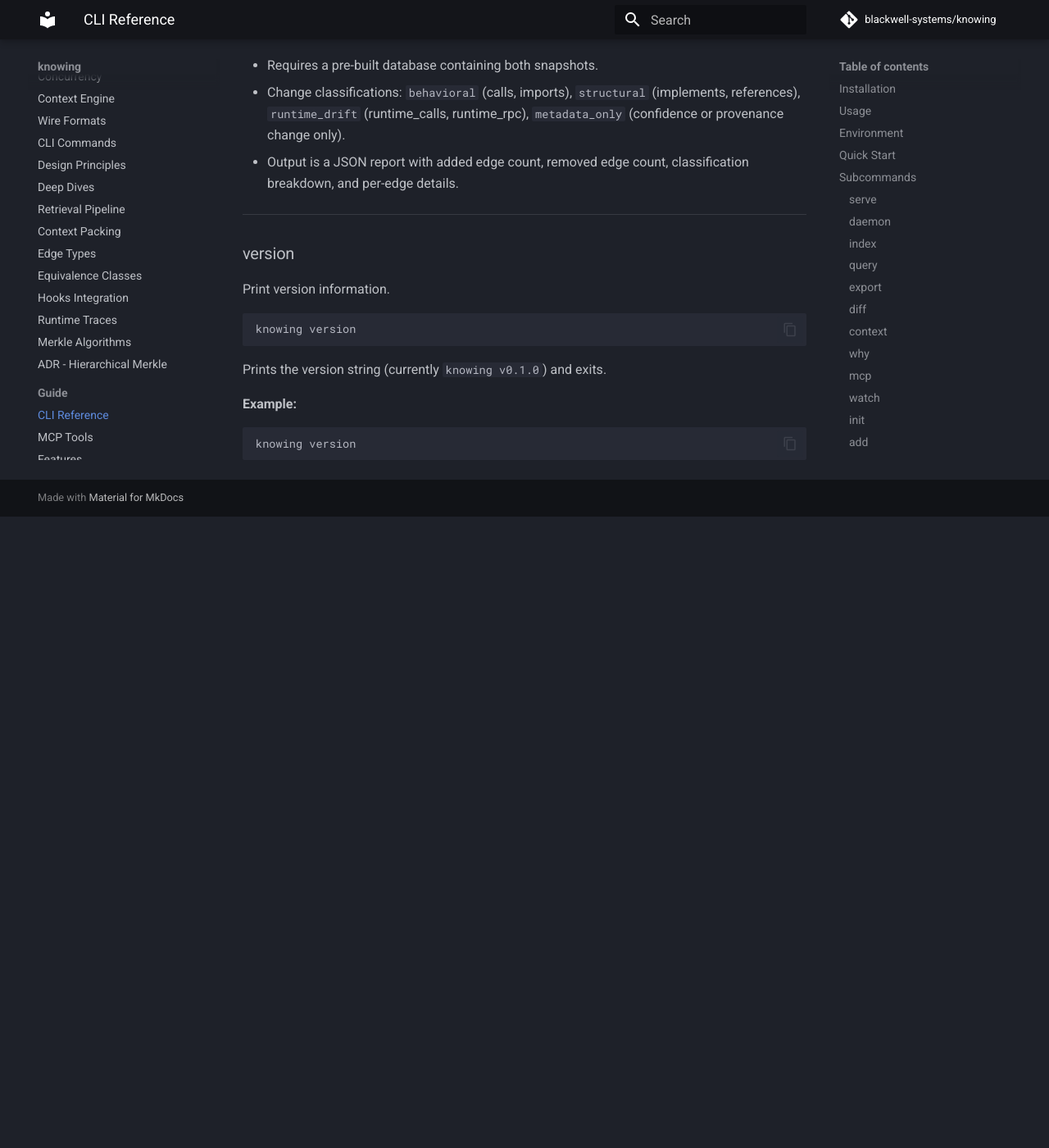
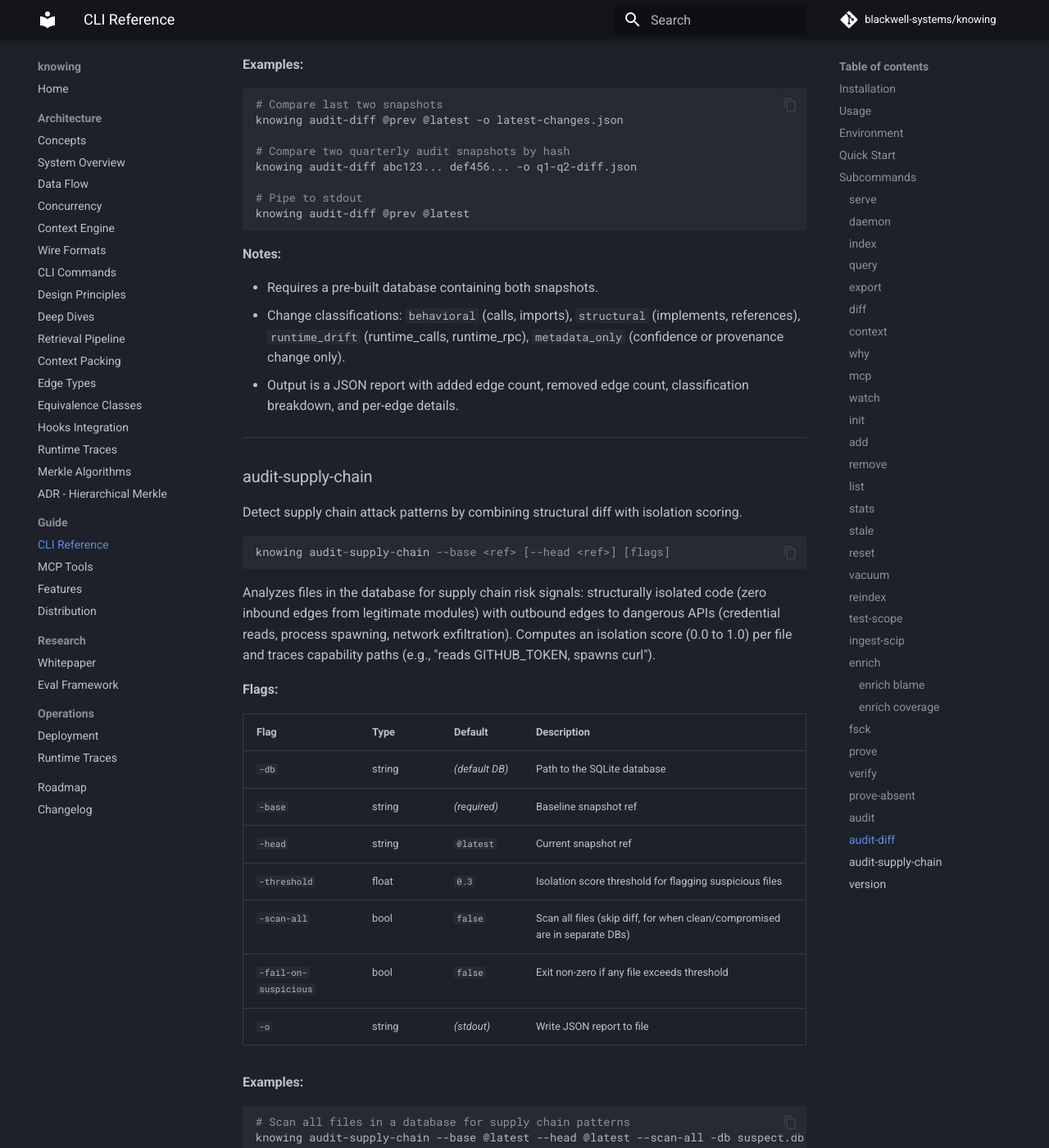
Before and after one commit to blackwell-systems/knowing, an MkDocs documentation site: the page built from docs/guide/cli.md, in a window 1280 px wide and 1400 px high, scrolled down 32165 px. Shown: the whole window at 82% size. Built offline with MkDocs 1.6.1 and Material for MkDocs 9.7.7, drawn with Linux system fonts in a browser that asks for light colours; comment, search, counter and statistics services are not loaded; before the commit the page ends 32795 px from its top, so only the background shows below that; some of the changed text lies outside the part shown.

Commit message:
docs: add --embeddings flags to mcp, add audit-supply-chain to CLI reference

````diff
--- a/docs/guide/cli.md
+++ b/docs/guide/cli.md
@@ -13,7 +13,7 @@ See [distribution.md](distribution.md) for installation instructions.
 knowing <subcommand> [flags]
 ```
 
-Subcommands: `serve`, `daemon`, `index`, `query`, `export`, `diff`, `context`, `why`, `mcp`, `watch`, `reindex`, `init`, `add`, `remove`, `list`, `stats`, `stale`, `reset`, `vacuum`, `test-scope`, `ingest-scip`, `enrich`, `fsck`, `prove`, `verify`, `prove-absent`, `audit`, `audit-diff`, `version`.
+Subcommands: `serve`, `daemon`, `index`, `query`, `export`, `diff`, `context`, `why`, `mcp`, `watch`, `reindex`, `init`, `add`, `remove`, `list`, `stats`, `stale`, `reset`, `vacuum`, `test-scope`, `ingest-scip`, `enrich`, `fsck`, `prove`, `verify`, `prove-absent`, `audit`, `audit-diff`, `audit-supply-chain`, `version`.
 
 ## Environment
 
@@ -546,6 +546,8 @@ data without needing a separate `knowing watch` or `knowing serve` process.
 | `-url` | string | *(auto-detected)* | Repository URL (auto-detected from git remote if empty) |
 | `-no-enrich` | bool | `false` | Skip LSP enrichment after reindex (only with `-watch`) |
 | `-debounce` | int | `500` | Debounce interval in milliseconds (only with `-watch`) |
+| `-embeddings` | bool | `false` | Enable local embedding re-ranker (+15% retrieval). Runs entirely on your machine, no API keys, no cloud calls, no charges. Downloads a 30MB model once on first use. |
+| `-embed-model` | string | `jina-code` | Embedding model: `jina-code` (default, best for code), `bge-small`, `nomic-code`. All models run locally. |
 
 **Examples:**
 
@@ -555,6 +557,12 @@ knowing mcp
 
 # Start with file watching enabled (re-indexes on save)
 knowing mcp --watch
+
+# Enable embedding re-ranker for +15% better retrieval (local, no API)
+knowing mcp --watch --embeddings
+
+# Use a specific embedding model
+knowing mcp --watch --embeddings --embed-model jina-code
 
 # Watch a specific repo path with custom debounce
 knowing mcp --watch -repo ./my-repo -debounce 1000
@@ -1391,6 +1399,66 @@ knowing audit-diff @prev @latest
 
 ---
 
+### audit-supply-chain
+
+Detect supply chain attack patterns by combining structural diff with isolation scoring.
+
+```
+knowing audit-supply-chain --base <ref> [--head <ref>] [flags]
+```
+
+Analyzes files in the database for supply chain risk signals: structurally isolated code
+(zero inbound edges from legitimate modules) with outbound edges to dangerous APIs
+(credential reads, process spawning, network exfiltration). Computes an isolation score
+(0.0 to 1.0) per file and traces capability paths (e.g., "reads GITHUB_TOKEN, spawns curl").
+
+**Flags:**
+
+| Flag | Type | Default | Description |
+|------|------|---------|-------------|
+| `-db` | string | *(default DB)* | Path to the SQLite database |
+| `-base` | string | *(required)* | Baseline snapshot ref |
+| `-head` | string | `@latest` | Current snapshot ref |
+| `-threshold` | float | `0.3` | Isolation score threshold for flagging suspicious files |
+| `-scan-all` | bool | `false` | Scan all files (skip diff, for when clean/compromised are in separate DBs) |
+| `-fail-on-suspicious` | bool | `false` | Exit non-zero if any file exceeds threshold |
+| `-o` | string | *(stdout)* | Write JSON report to file |
+
+**Examples:**
+
+```bash
+# Scan all files in a database for supply chain patterns
+knowing audit-supply-chain --base @latest --head @latest --scan-all -db suspect.db
+
+# Compare two versions (same DB containing both snapshots)
+knowing audit-supply-chain --base abc123 --head def456 -o report.json
+
+# CI gate: fail if suspicious code detected
+knowing audit-supply-chain --base @prev --head @latest --fail-on-suspicious
+```
+
+**Output (JSON):**
+
+Reports suspicious files with isolation scores, credential reads (`reads_env`),
+process spawning (`executes_process`), and capability paths showing the attack chain.
+
+```json
+{
+  "summary": {"files_analyzed": 3, "files_suspicious": 1, "env_reads_total": 2, "process_exec_total": 1},
+  "suspicious_files": [{
+    "file": "src/malicious.ts",
+    "score": 0.9,
+    "reads_env": ["env://GITHUB_TOKEN", "env://NPM_TOKEN"],
+    "executes_process": ["process://curl"]
+  }],
+  "capability_paths": [{"from": "env://GITHUB_TOKEN", "to": "process://curl"}]
+}
+```
+
+**Safety:** Analyzes code via tree-sitter AST parsing. Never executes JavaScript, Python, or any other code.
+
+---
+
 ### version
 
 Print version information.
````
